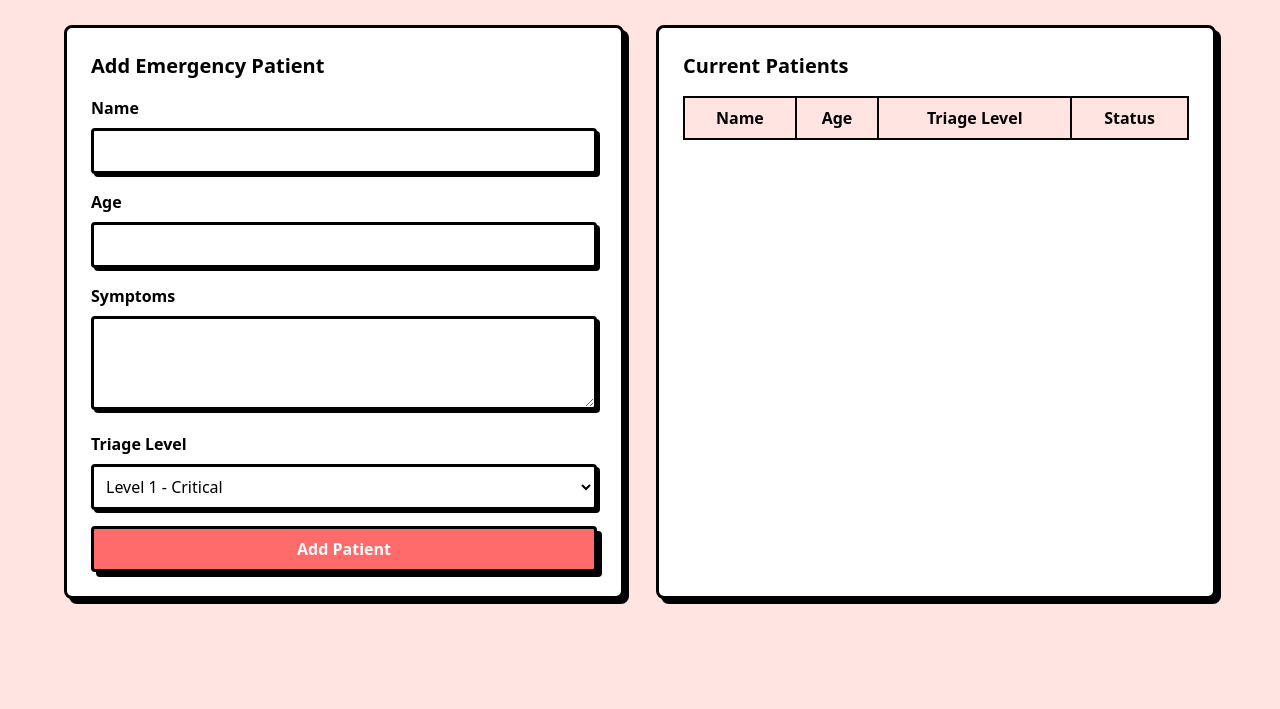
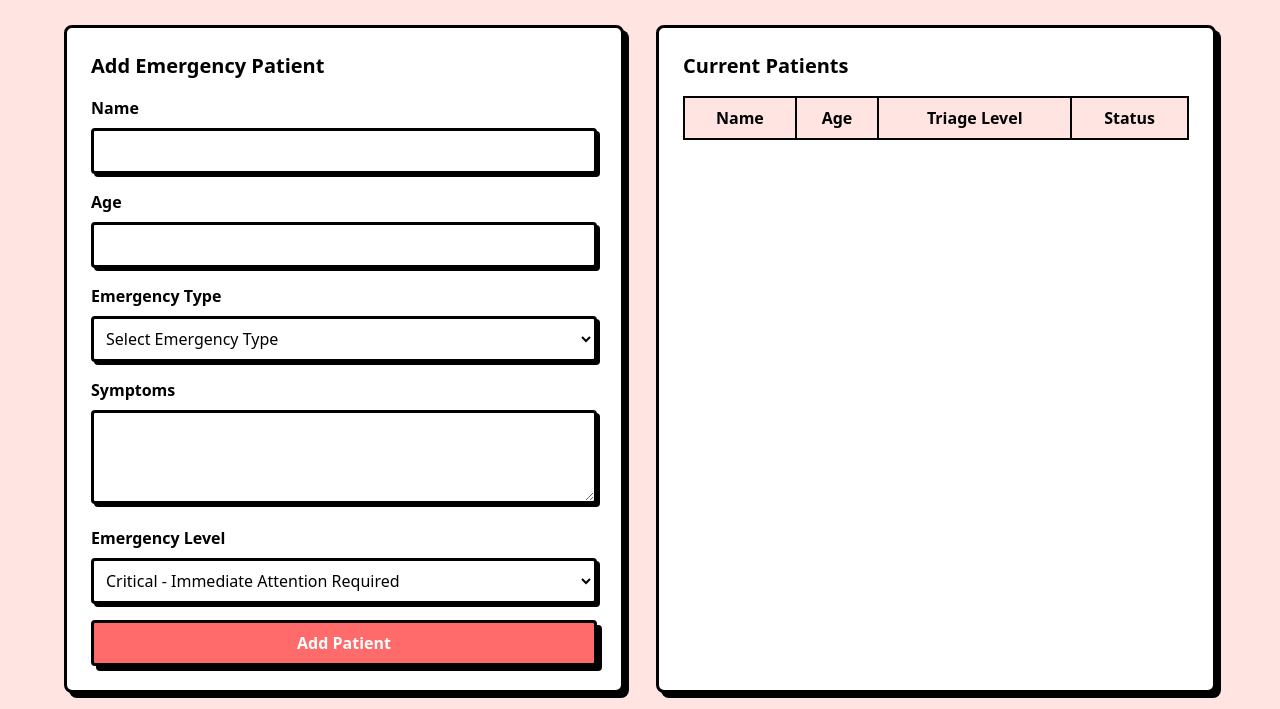
Before and after one commit to Priyan437/ShowDown, a plain HTML site: page patientPriority.html in a window 1280 px wide. Shown: the part 97-806 px from the top of the page. Drawn offline with nearby package versions, Linux system fonts and the light colour scheme.

Commit message:
patientPriority.html

```diff
--- a/patientPriority.html
+++ b/patientPriority.html
@@ -52,17 +52,27 @@
                         <input type="number" required class="w-full neu-input p-2 rounded">
                     </div>
                     <div>
+                        <label class="block font-bold mb-2">Emergency Type</label>
+                        <select required class="w-full neu-input p-2 rounded">
+                            <option value="">Select Emergency Type</option>
+                            <option value="cardiac">Cardiac Emergency</option>
+                            <option value="respiratory">Respiratory Problem</option>
+                            <option value="injury">Physical Injury</option>
+                            <option value="other">Other Medical Emergency</option>
+                        </select>
+                    </div>
+                    <div>
                         <label class="block font-bold mb-2">Symptoms</label>
                         <textarea required class="w-full neu-input p-2 rounded" rows="3"></textarea>
                     </div>
                     <div>
-                        <label class="block font-bold mb-2">Triage Level</label>
+                        <label class="block font-bold mb-2">Emergency Level</label>
                         <select required class="w-full neu-input p-2 rounded">
-                            <option value="1">Level 1 - Critical</option>
-                            <option value="2">Level 2 - Emergency</option>
-                            <option value="3">Level 3 - Urgent</option>
-                            <option value="4">Level 4 - Semi-urgent</option>
-                            <option value="5">Level 5 - Non-urgent</option>
+                            <option value="1">Critical - Immediate Attention Required</option>
+                            <option value="2">Severe - Very Urgent</option>
+                            <option value="3">Moderate - Urgent</option>
+                            <option value="4">Mild - Standard Care</option>
+                            <option value="5">Minor - Non-urgent</option>
                         </select>
                     </div>
                     <button type="submit" class="neu-button px-6 py-2 rounded text-white font-bold w-full">
```
